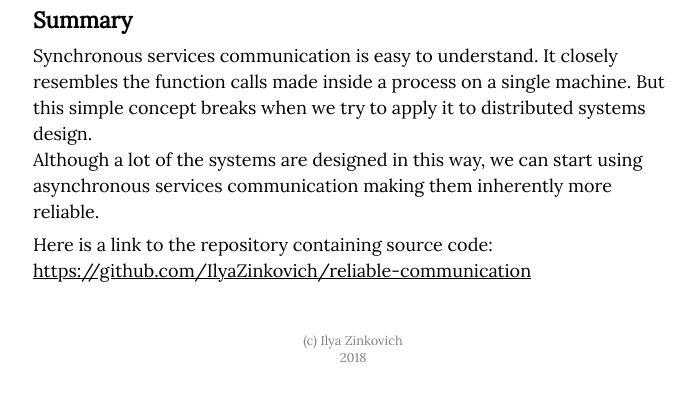
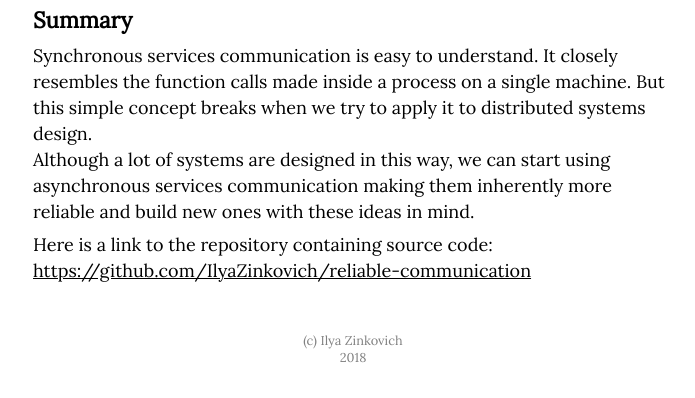
Before and after one commit to IlyaZinkovich/ilyazinkovich.github.io, a Jekyll site: the page built from _posts/2018/jun/2018-06-02-reliable-services-communication.md, in a window 1280 px wide and 900 px high, scrolled down 2710 px, cut to the strip 502-900 px from the top of the window. Shown: the whole strip, without its empty margins (287-982 px from the left). Built offline with Jekyll 4.4.1, drawn with Linux system fonts in a browser that asks for light colours; comment, search, counter and statistics services are not loaded.

Commit message:
Fixed summary

```diff
--- a/_posts/2018/jun/2018-06-02-reliable-services-communication.md
+++ b/_posts/2018/jun/2018-06-02-reliable-services-communication.md
@@ -58,7 +58,7 @@ Asynchronous communication enabled true decoupling of services in space and time
 ## Summary
 
 Synchronous services communication is easy to understand. It closely resembles the function calls made inside a process on a single machine. But this simple concept breaks when we try to apply it to distributed systems design.
-Although a lot of the systems are designed in this way, we can start using asynchronous services communication making them inherently more reliable.
+Although a lot of systems are designed in this way, we can start using asynchronous services communication making them inherently more reliable and build new ones with these ideas in mind.
 
 Here is a link to the repository containing source code:
 [https://github.com/IlyaZinkovich/reliable-communication](https://github.com/IlyaZinkovich/reliable-communication)
```
